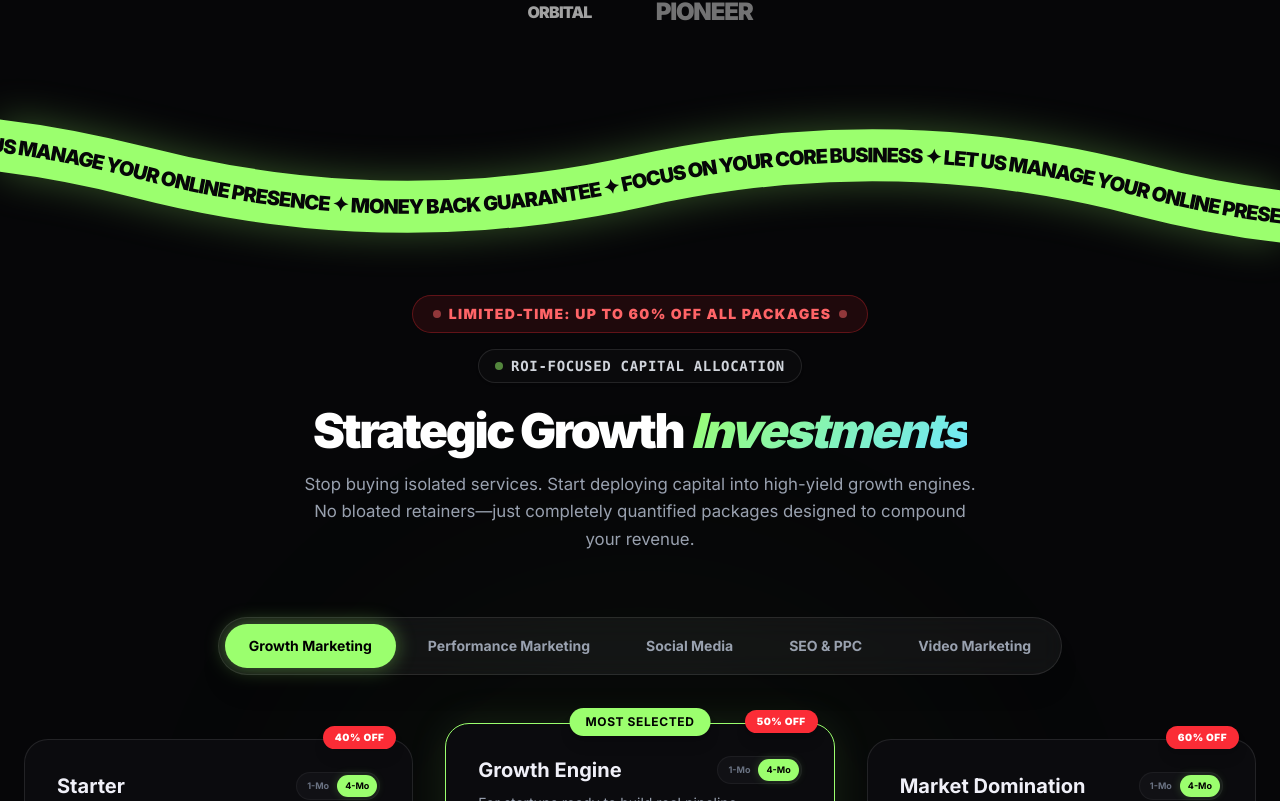
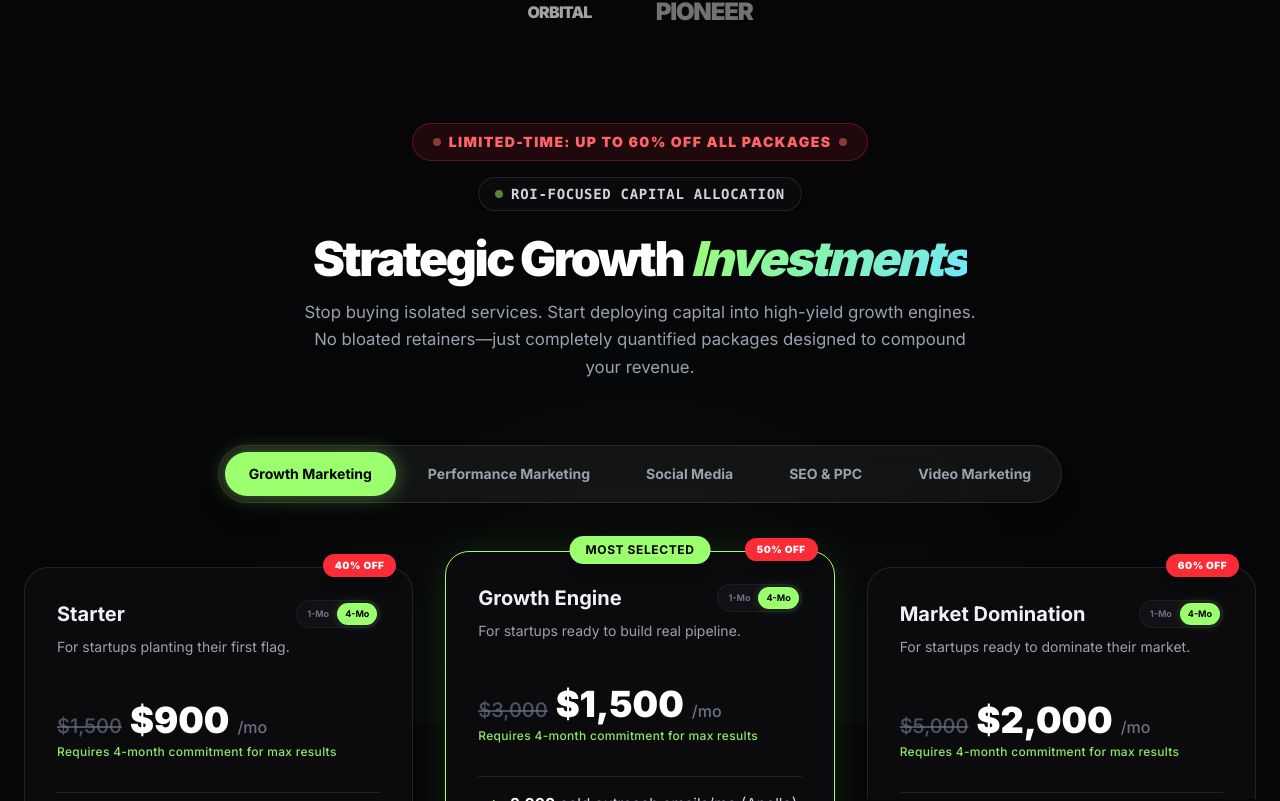
Before and after one commit to einfoengine/ablyart, a Next.js app: page / in a window 1280 px wide. Shown: the part 5999-6800 px from the top of the page. Built offline with nearby package versions, Linux system fonts and the light colour scheme.

Commit message:
small rearrangement

```diff
--- a/src/components/ServicesSection.tsx
+++ b/src/components/ServicesSection.tsx
@@ -3,7 +3,6 @@
 import { useState, useRef, useEffect } from "react";
 import { motion, AnimatePresence } from "framer-motion";
 import { SectionHeader } from "@/components/ui/SectionHeader";
-import PricingTable from "@/components/PricingSection";
 
 // [... data block unchanged ...]
 
@@ -165,7 +164,6 @@ export default function ServicesSection() {
 
   return (
     <section id="services" className="pt-24 md:pt-32" style={{ position: "relative" }}>
-      <PricingTable />
 
       {/* Section header */}
       <SectionHeader
--- a/src/components/ValueFocusSection.tsx
+++ b/src/components/ValueFocusSection.tsx
@@ -4,6 +4,7 @@ import React from "react";
 import { motion } from "framer-motion";
 import { FaSearch, FaUsers, FaProjectDiagram, FaHandshake, FaMousePointer, FaEnvelopeOpenText, FaHeart, FaChartLine, FaSearchLocation, FaSyncAlt } from "react-icons/fa";
 import { Button } from "@/components/ui/Button";
+import PricingTable from "@/components/PricingSection";
 
 type ServiceDetail = {
   name: string;
@@ -219,6 +220,11 @@ export default function ValueFocusSection({
               </span>
             ))}
           </div>
+
+          {/* Pricing Table Component rendered beneath the logos */}
+          <div className="w-full mt-24 relative z-30">
+             <PricingTable />
+          </div>
         </div>
 
         {/* Wavy Static Marquee Ribbon with Moving Text */}
```
